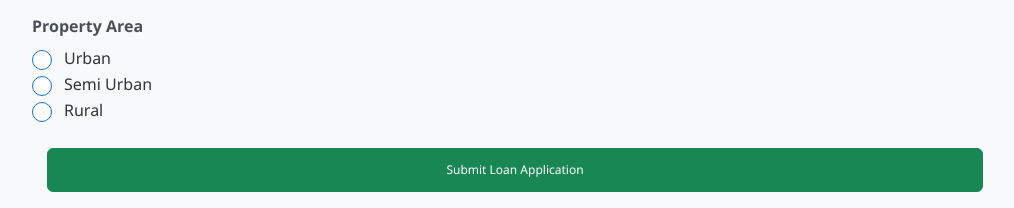
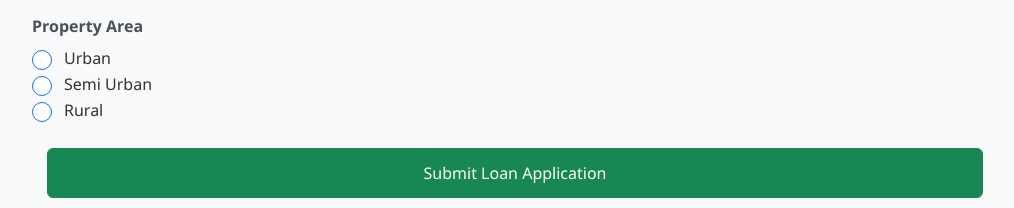
Before and after one commit to tshihab07/Intelligent-Loan-Approval-Prediction-System, a Flask app: page /apply in a window 1280 px wide. Shown: the part 754-962 px from the top of the page, without its empty margins (140-1154 px from the left). Run offline with Flask 3, Linux system fonts and the light colour scheme; parts of the project's set-up code (start-up, migrations or seed data) failed here and were passed over.

Commit message:
chore: update button styles

```diff
--- a/templates/apply.html
+++ b/templates/apply.html
@@ -139,6 +139,6 @@
         {% endfor %}
     </div>
 
-    {{ form.submit(class="btn btn-success w-100") }}
+    {{ form.submit(class="btn btn-success w-100 custom-btn") }}
 </form>
 {% endblock %}
```
